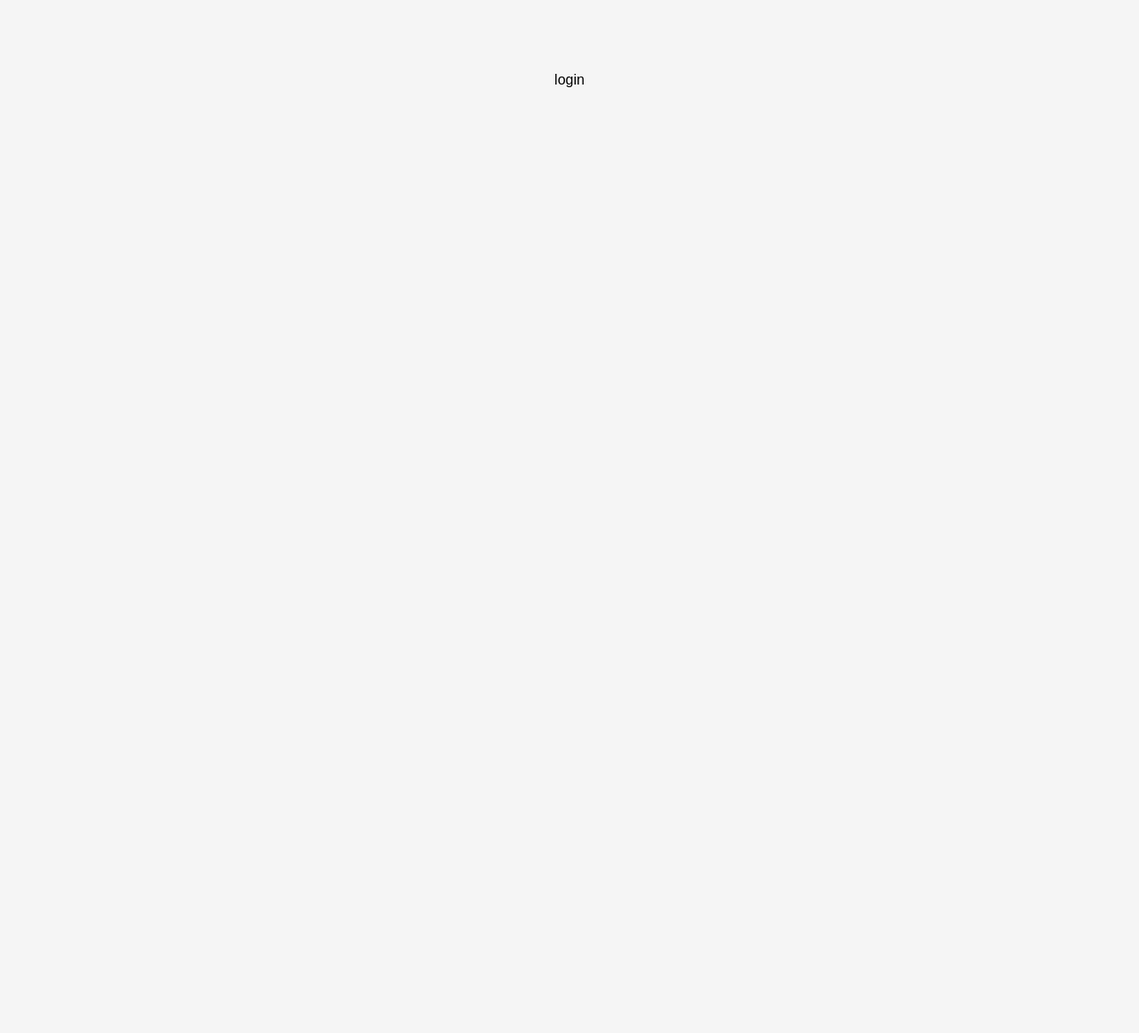
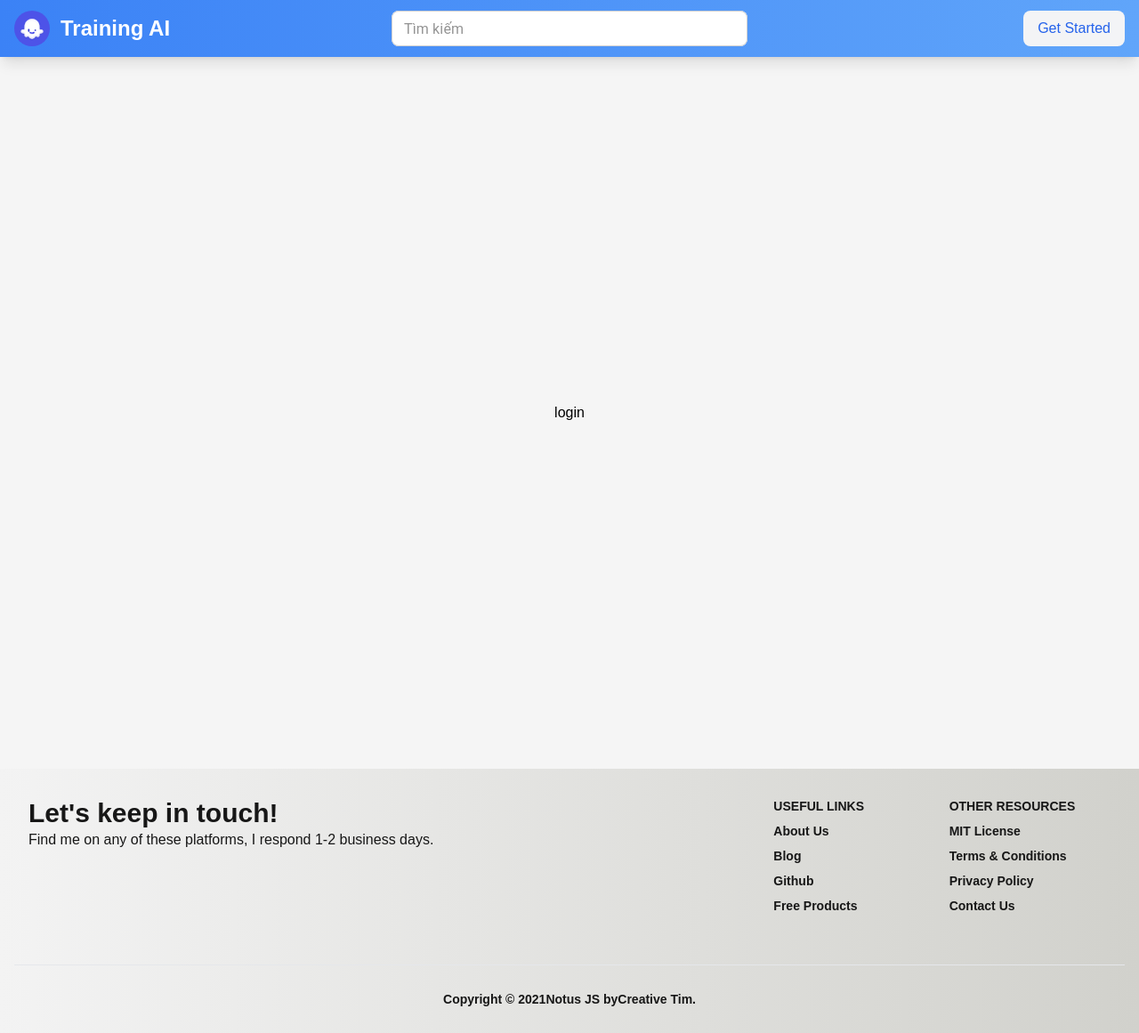
Before and after one commit to hungcvcbn/coze-ai, a Next.js app: page / in a window 1280 px wide. Shown: the whole page at 89% size. Before the commit the page ends 800 px from the top, so only its background shows below. Built offline with nearby package versions, Linux system fonts and the light colour scheme.

Commit message:
layout header + footer fake

```diff
--- a/src/app/layout.tsx
+++ b/src/app/layout.tsx
@@ -1,31 +1,33 @@
-import React from 'react'
-import type { Metadata } from 'next'
-import { ReduxProvider } from '@/redux/redux-provider'
-import './globals.scss'
-
+import React from "react";
+import type { Metadata } from "next";
+import { ReduxProvider } from "@/redux/redux-provider";
+import "./globals.scss";
+import LayoutFooter from "@/app/layout/LayoutFooter";
+import LayoutHeader from "./layout/LayoutHeader";
 export const metadata: Metadata = {
-  title: 'AI Agent',
-  description: 'AI Agent',
-  icons: `/logo.png?v=${+new Date()}`
-}
+  title: "AI Agent",
+  description: "AI Agent",
+  icons: `/logo.png?v=${+new Date()}`,
+};
 
 export default async function RootLayout({
   children,
 }: Readonly<{
-  children: React.ReactNode
+  children: React.ReactNode;
 }>) {
-  // const session = await getServerSession(authOptions as any)
   return (
-    <html lang="en">
+    <html lang='en'>
       <head>
         <title>AI Agent</title>
-        <link rel="icon" href={`/logo.png?v=${+new Date()}`} sizes="any" />
+        <link rel='icon' href={`/logo.png?v=${+new Date()}`} sizes='any' />
       </head>
-      <body className="bg-neutral-100">
+      <body className='bg-neutral-100'>
         <ReduxProvider>
+          <LayoutHeader />
           {children}
+          <LayoutFooter />
         </ReduxProvider>
       </body>
     </html>
-  )
+  );
 }
--- /dev/null
+++ b/src/app/layout/LayoutFooter.tsx
@@ -0,0 +1,94 @@
+"use client";
+
+import React from "react";
+import Image from "next/image";
+import Link from "next/link";
+
+const FooterLayout = () => {
+  return (
+    <footer className='relative pt-8 pb-6 bg-gradient-to-r from-[#f3f3f3] to-[#d1d1cc]'>
+      <div className='container mx-auto px-4'>
+        <div className='flex flex-wrap text-left lg:text-left'>
+          <div className='w-full lg:w-6/12 px-4'>
+            <h4 className='text-3xl font-semibold text-blueGray-700'>Let's keep in touch!</h4>
+            <h5 className='text-[16px] mt-0 mb-2 text-blueGray-600'>
+              Find me on any of these platforms, I respond 1-2 business days.
+            </h5>
+          </div>
+          <div className='w-full lg:w-6/12 px-4'>
+            <div className='flex flex-wrap items-top mb-6'>
+              <div className='w-full lg:w-4/12 px-4 ml-auto'>
+                <span className='block uppercase text-blueGray-500 text-sm font-semibold mb-2'>
+                  Useful Links
+                </span>
+                <ul className='list-unstyled'>
+                  <li>
+                    <a className='text-blueGray-600 hover:text-blueGray-800 font-semibold block pb-2 text-sm'>
+                      About Us
+                    </a>
+                  </li>
+                  <li>
+                    <a className='text-blueGray-600 hover:text-blueGray-800 font-semibold block pb-2 text-sm'>
+                      Blog
+                    </a>
+                  </li>
+                  <li>
+                    <a className='text-blueGray-600 hover:text-blueGray-800 font-semibold block pb-2 text-sm'>
+                      Github
+                    </a>
+                  </li>
+                  <li>
+                    <a className='text-blueGray-600 hover:text-blueGray-800 font-semibold block pb-2 text-sm'>
+                      Free Products
+                    </a>
+                  </li>
+                </ul>
+              </div>
+              <div className='w-full lg:w-4/12 px-4'>
+                <span className='block uppercase text-blueGray-500 text-sm font-semibold mb-2'>
+                  Other Resources
+                </span>
+                <ul className='list-unstyled'>
+                  <li>
+                    <a className='text-blueGray-600 hover:text-blueGray-800 font-semibold block pb-2 text-sm'>
+                      MIT License
+                    </a>
+                  </li>
+                  <li>
+                    <a className='text-blueGray-600 hover:text-blueGray-800 font-semibold block pb-2 text-sm'>
+                      Terms & Conditions
+                    </a>
+                  </li>
+                  <li>
+                    <a className='text-blueGray-600 hover:text-blueGray-800 font-semibold block pb-2 text-sm'>
+                      Privacy Policy
+                    </a>
+                  </li>
+                  <li>
+                    <a className='text-blueGray-600 hover:text-blueGray-800 font-semibold block pb-2 text-sm'>
+                      Contact Us
+                    </a>
+                  </li>
+                </ul>
+              </div>
+            </div>
+          </div>
+        </div>
+        <hr className='my-6 border-blueGray-300' />
+        <div className='flex flex-wrap items-center md:justify-between justify-center'>
+          <div className='w-full md:w-4/12 px-4 mx-auto text-center'>
+            <div className='text-sm text-blueGray-500 font-semibold py-1'>
+              Copyright © <span id='get-current-year'>2021</span>
+              <a className='text-blueGray-500 hover:text-gray-800' target='_blank'>
+                Notus JS by
+              </a>
+              <a className='text-blueGray-500 hover:text-blueGray-800'>Creative Tim</a>.
+            </div>
+          </div>
+        </div>
+      </div>
+    </footer>
+  );
+};
+
+export default FooterLayout;
--- /dev/null
+++ b/src/app/layout/LayoutHeader.tsx
@@ -0,0 +1,46 @@
+"use client";
+import { TextField } from "@mui/material";
+import React from "react";
+import Link from "next/link";
+const LayoutHeader = () => {
+  return (
+    <header className='bg-gradient-to-r from-blue-500 to-blue-400 text-white shadow-lg'>
+      <div className=' grid grid-cols-3 px-4 py-3 '>
+        {/* Logo */}
+        <Link href='/'>
+          <div className='flex justify-start space-x-3 col-span-1'>
+            <img src='/logo.png' alt='Logo' className='h-10 w-10 rounded-full object-cover' />
+            <span className='text-2xl font-bold pt-1'>Training AI</span>
+          </div>
+        </Link>
+        <div className='col-span-1 flex justify-center items-center'>
+          <TextField
+            size='small'
+            placeholder='Tìm kiếm'
+            sx={{
+              "& .MuiOutlinedInput-root": {
+                backgroundColor: "#FFFFFF",
+                borderRadius: "8px",
+                width: "400px",
+                color: "#000",
+                "& fieldset": {
+                  borderColor: "#d1d1d1",
+                },
+              },
+            }}
+          />
+        </div>
+        {/* Action Buttons */}
+        <div className='col-span-1 flex justify-end items-end'>
+          <Link href='/login'>
+            <button className='px-4 py-2 bg-gray-100 text-blue-600 rounded-lg hover:bg-gray-200 transition duration-200'>
+              Get Started
+            </button>
+          </Link>
+        </div>
+      </div>
+    </header>
+  );
+};
+
+export default LayoutHeader;
--- a/src/app/page.tsx
+++ b/src/app/page.tsx
@@ -1,10 +1,10 @@
-'use client'
+"use client";
 
 const HomePage = () => {
   return (
-    <div className="grid grid-rows-[20px_1fr_20px] items-center justify-items-center min-h-screen p-8 pb-20 gap-16 sm:p-20 text-black">
+    <div className='grid items-center justify-items-center min-h-screen gap-16  text-black'>
       login
     </div>
   );
-}
-export default HomePage
+};
+export default HomePage;
```
